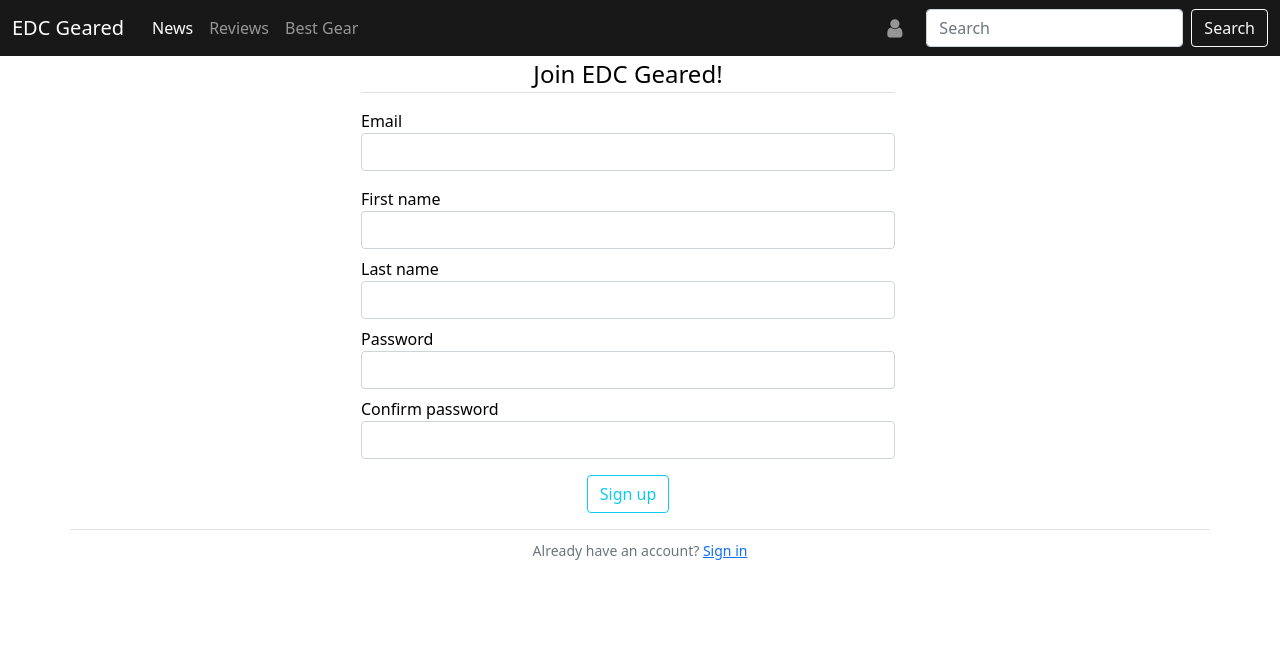
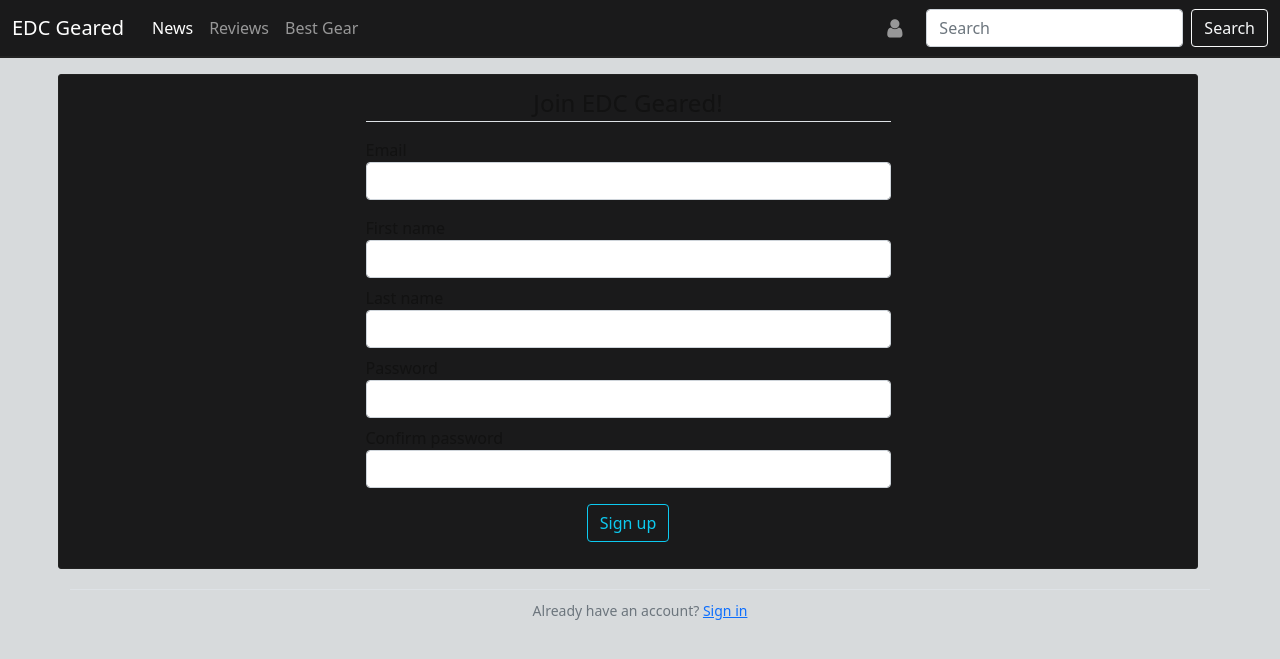
Before and after one commit to PLajus/edc-geared, a Flask app: page /register in a window 1280 px wide. Shown: the top 659 px of the page. Run offline with Flask 2, Linux system fonts and the light colour scheme; some libraries are stand-ins or nearby versions.

Commit message:
style: change content background color

```diff
--- a/edcgeared/static/style.css
+++ b/edcgeared/static/style.css
@@ -1,29 +1,45 @@
 body {
-  background-color: black;
-  color: white;
+  background-color: #121212;
+  color: #d7dadc;
 }
 @media screen and (prefers-color-scheme: light) {
   body {
-    background-color: white;
-    color: black;
+    background-color: #d7dadc;
+    color: #121212;
   }
 }
 nav {
-  background-color: rgb(24, 24, 24);
+  background-color: #1a1a1b;
+  margin-bottom: 1rem;
+  border: 2px #222222;
+  border-style: hidden hidden solid hidden;
 }
 a.nav-link:link {
   text-decoration: none;
 }
 
-h2 {
-  text-align: center;
-}
-
-.abs-center-x {
-  position: absolute;
-  left: 50%;
-  transform: translateX(-50%);
-}
 i.fa-user-logged-in {
   color: #17a2b8;
 }
+
+.content-section {
+  padding: 10px 20px;
+  background-color: #1a1a1b;
+  border: 1px solid #222222;
+  border-radius: 3px;
+  margin-bottom: 20px;
+}
+
+.account-img {
+  height: 125px;
+  width: 125px;
+  margin-right: 20px;
+  margin-bottom: 16px;
+}
+
+.account-heading {
+  font-size: 2.5rem;
+}
+legend.text-bold {
+  font-weight: bold;
+}
--- a/edcgeared/templates/login.html
+++ b/edcgeared/templates/login.html
@@ -1,5 +1,7 @@
 {% extends "layout.html" %} {% block content %}
-<div class="container d-flex justify-content-center row row-cols-2">
+<div
+  class="container content-section d-flex justify-content-center row row-cols-2"
+>
   <form method="POST" action="">
     {{ form.hidden_tag() }}
     <fieldset class="form-group">
@@ -38,7 +40,7 @@
     </div>
   </form>
 </div>
-<div class="border-top pt-2 text-center">
+<div class="container border-top pt-2 text-center">
   <small class="text-muted">
     Don't have an account?
     <a class="ml-2" href="{{ url_for('register') }}">Sign up!</a>
--- a/edcgeared/templates/register.html
+++ b/edcgeared/templates/register.html
@@ -1,5 +1,7 @@
 {% extends "layout.html" %} {% block content %}
-<div class="container d-flex justify-content-center row row-cols-2">
+<div
+  class="container content-section d-flex justify-content-center row row-cols-2"
+>
   <form method="POST" action="">
     {{ form.hidden_tag() }}
     <fieldset class="form-group">
@@ -64,7 +66,7 @@
     </div>
   </form>
 </div>
-<div class="border-top pt-2 text-center">
+<div class="container border-top pt-2 text-center">
   <small class="text-muted">
     Already have an account?
     <a class="ml-2" href="{{ url_for('login') }}">Sign in</a>
```
